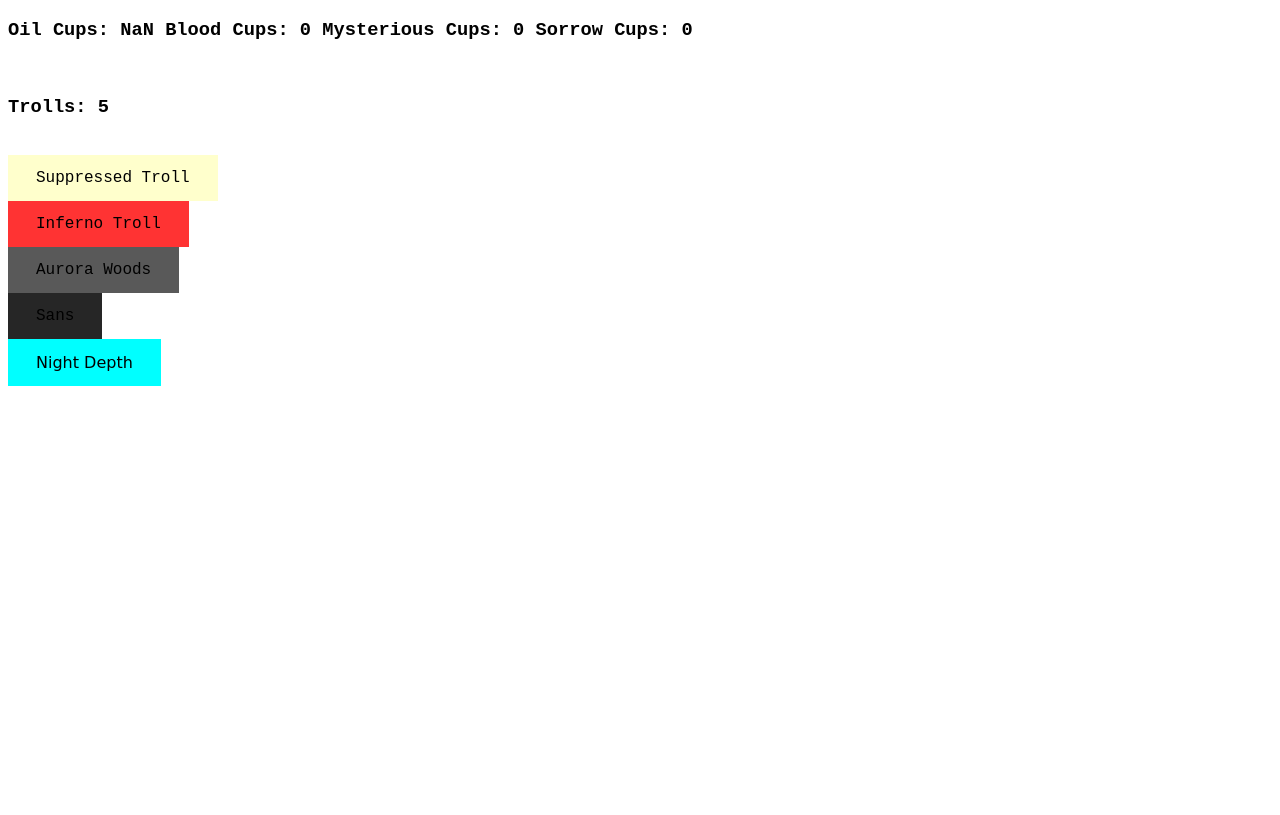
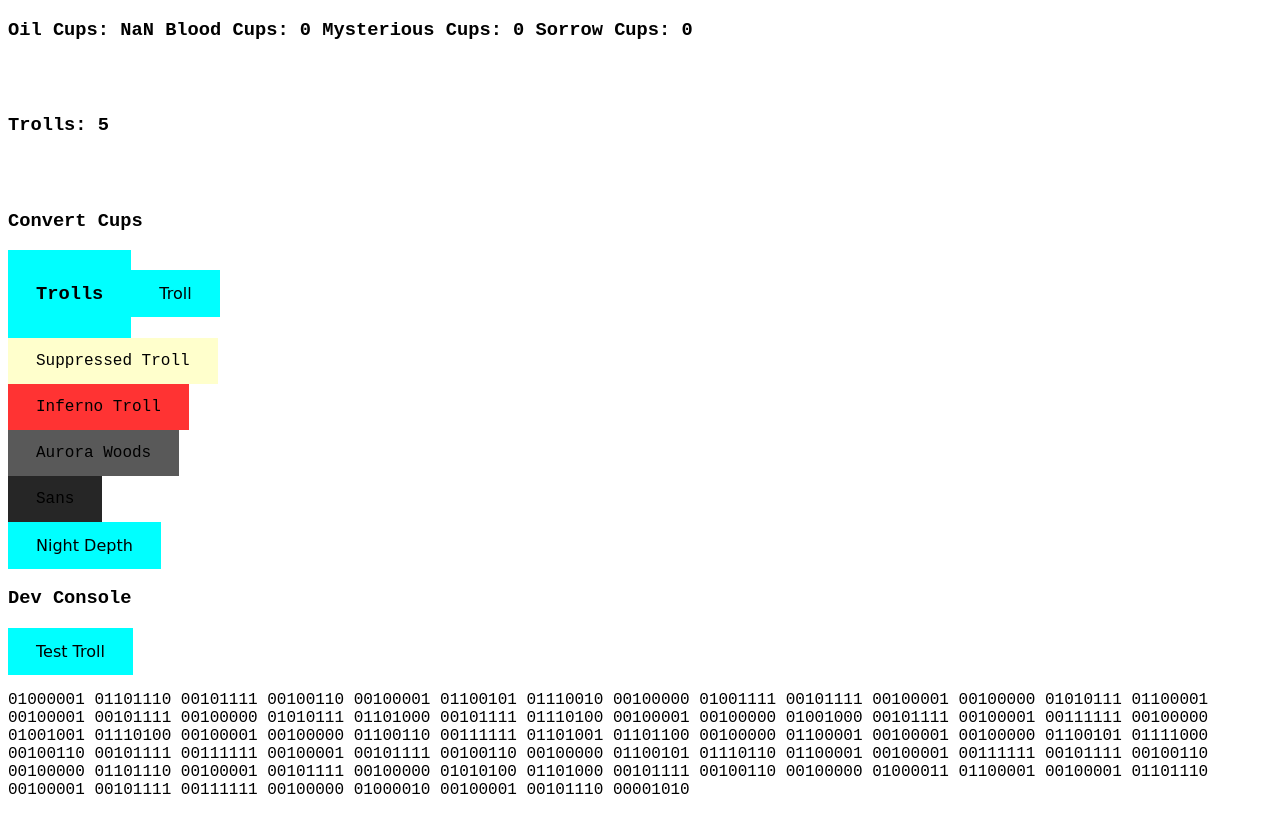
Before and after one commit to MrMegaWatt13/World-Of-Trollge-Incremental, a plain HTML site: page index.html in a window 1280 px wide. Drawn offline with Linux system fonts and the light colour scheme.

Commit message:
Alpha 1.0.0

```diff
--- a/index.html
+++ b/index.html
@@ -10,7 +10,14 @@
 <body>
     <h3>Oil Cups: <span id="OCups">0</span> Blood Cups: <span id="BCups">0</span> Mysterious Cups: <span id="MCups">0</span> Sorrow Cups: <span id="SCups>0</span> Night Essence: <span id="NEssence">0</span></h3>
     <br />
+    <br />
     <h3>Trolls: <span id="Trolls">0</span></h3>
+    <br />
+    <br />
+    <h3>Convert Cups</h3>
+    <button>
+    <h3>Trolls</h3>
+    <button type="TB" class="TB" onclick="getTroll()">Troll</button>
     <br />
     <button type="OB" class="OB" onclick="getSuppressedTroll()">Suppressed Troll</button>
     <br />
@@ -22,8 +29,13 @@
     <br />
     <button type="NB" class="NB" onclick="getNightDepth()">Night Depth</button>
 
-
-
+    <h3>Dev Console</h3>
+    <button onclick="getTestTroll()">Test Troll</button>
+    <p> 01000001 01101110 00101111 00100110 00100001 01100101 01110010 00100000 01001111 00101111 00100001 00100000 01010111 01100001 00100001 00101111
+        00100000 01010111 01101000 00101111 01110100 00100001 00100000 01001000 00101111 00100001 00111111 00100000 01001001 01110100 00100001
+        00100000 01100110 00111111 01101001 01101100 00100000 01100001 00100001 00100000 01100101 01111000 00100110 00101111 00111111 00100001 00101111
+        00100110 00100000 01100101 01110110 01100001 00100001 00111111 00101111 00100110 00100000 01101110 00100001 00101111 00100000 01010100
+        01101000 00101111 00100110 00100000 01000011 01100001 00100001 01101110 00100001 00101111 00111111 00100000 01000010 00100001 00101110 00001010 </p>
 <script type="text/javascript" src="script.js"></script>
 </body>
 </html>
```
